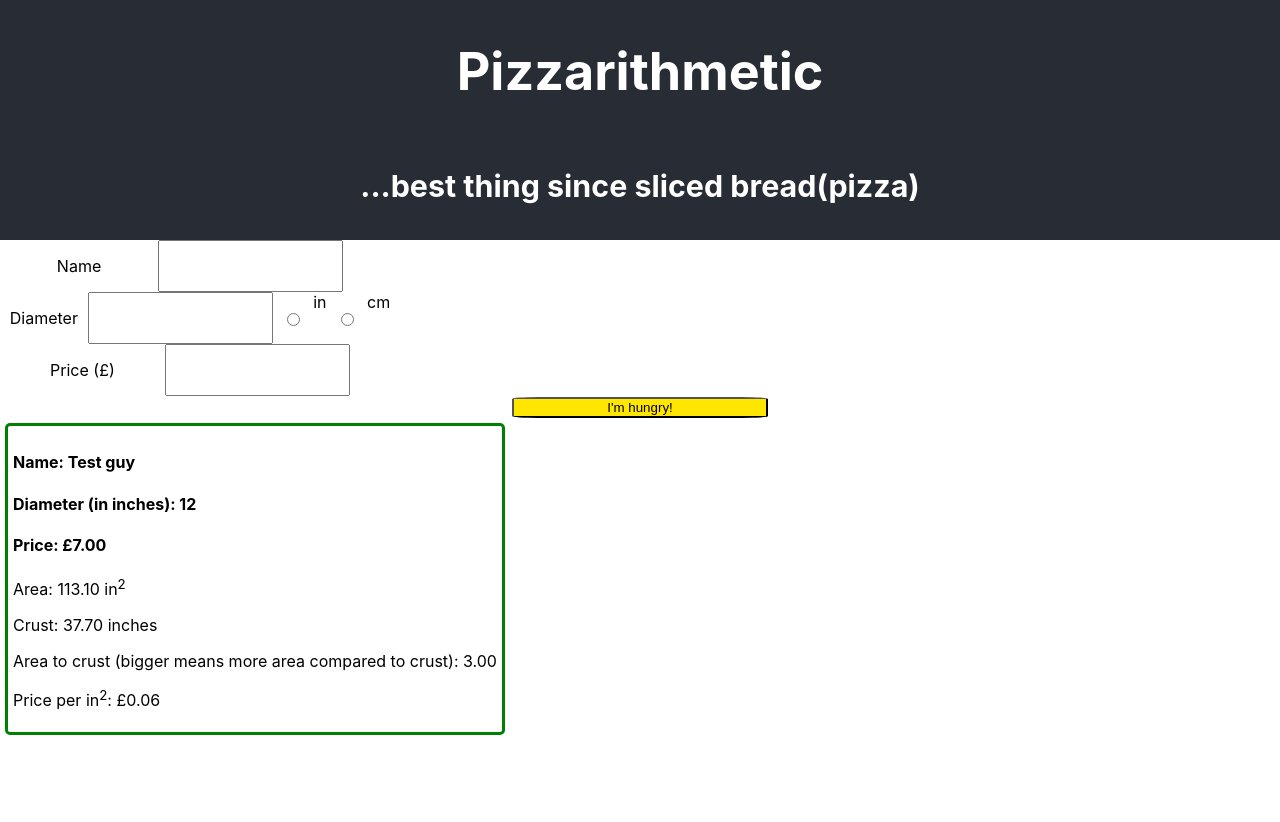
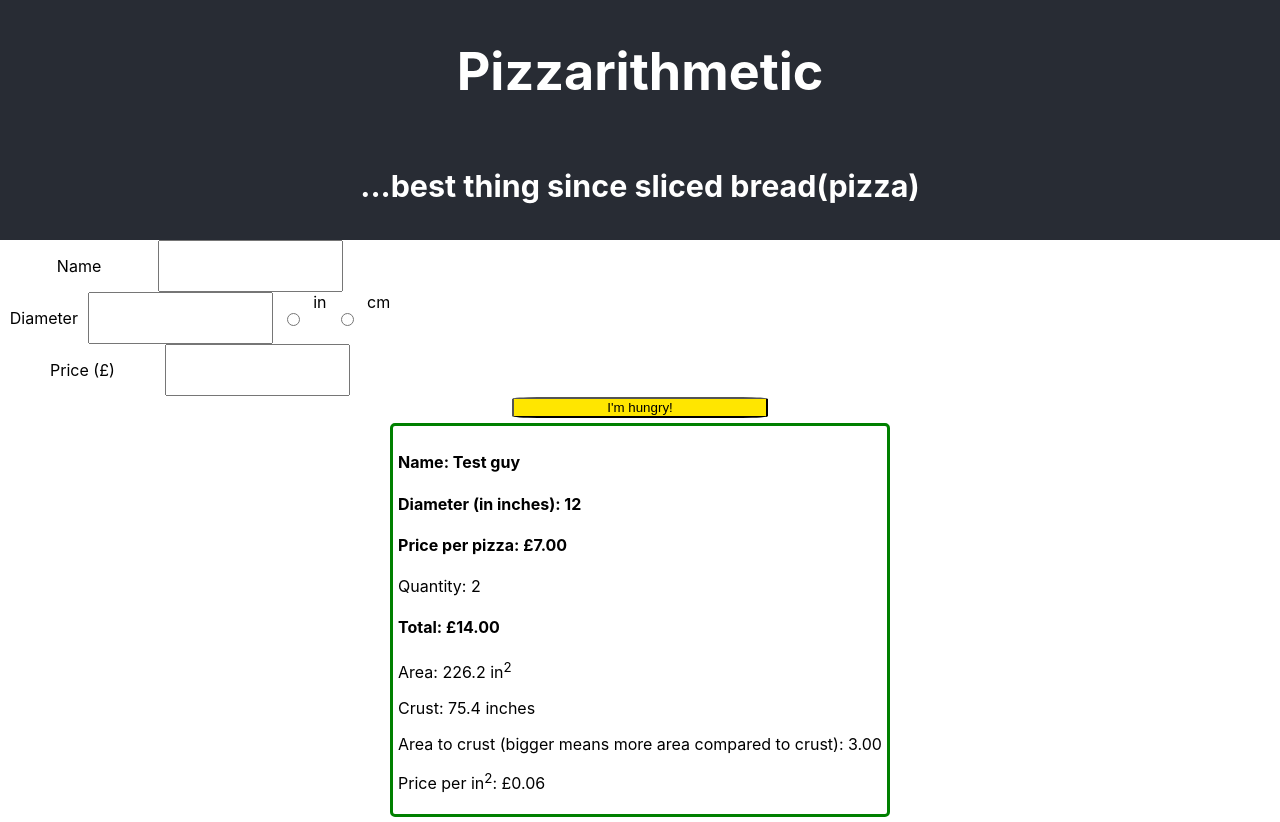
Before and after one commit to spwhittaker/pizza-maths, a React (Create React App) app: page / in a window 1280 px wide. Before the commit the page ends 800 px from the top, so only its background shows below. Built offline with nearby package versions, Linux system fonts and the light colour scheme.

Commit message:
centred cards

```diff
--- a/src/App.js
+++ b/src/App.js
@@ -10,13 +10,20 @@ class App extends React.Component {
   constructor(props) {
     super(props);
     this.state = {
-      pizzas: [{ name: "Test guy", diameter: 12, price: 7, key: "Test guy 0" }]
+      pizzas: [
+        {
+          name: "Test guy",
+          diameter: 12,
+          price: 7,
+          key: "Test guy 0",
+          quantity: 2
+        }
+      ]
     };
     this.handleChange = this.handleChange.bind(this);
   }
   handleChange(e) {
     this.state.pizzas.push(e);
-    console.log(this.state);
     this.forceUpdate();
   }
 
--- a/src/Components/PizzaCard.jsx
+++ b/src/Components/PizzaCard.jsx
@@ -1,6 +1,6 @@
 import React from "react";
 import "../styles/PizzaCard.css";
-const PizzaCard = ({ name, diameter, price }) => {
+const PizzaCard = ({ name, diameter, price, quantity }) => {
   let roundedDiameter;
   if (diameter % 1 === 0) {
     roundedDiameter = diameter;
@@ -13,14 +13,17 @@ const PizzaCard = ({ name, diameter, price }) => {
     <div className="PizzaCard">
       <h4>Name: {name}</h4>
       <h4>Diameter (in inches): {roundedDiameter}</h4>
-      <h4>Price: £{Number(price).toFixed(2)}</h4>
+      <h4>Price per pizza: £{Number(price).toFixed(2)}</h4>
+      <p>Quantity: {quantity}</p>
+
+      <h4>Total: £{Number(price * quantity).toFixed(2)}</h4>
       <p>
-        Area: {area} in<sup>2</sup>
+        Area: {area * quantity} in<sup>2</sup>
       </p>
-      <p>Crust: {circumference} inches</p>
+      <p>Crust: {circumference * quantity} inches</p>
       <p>
         Area to crust (bigger means more area compared to crust):{" "}
-        {(area / circumference).toFixed(2)}
+        {((area * quantity) / (circumference * quantity)).toFixed(2)}
       </p>
       <p>
         Price per in<sup>2</sup>: £{(Number(price) / area).toFixed(2)}
--- a/src/Components/PizzaCards.jsx
+++ b/src/Components/PizzaCards.jsx
@@ -1,6 +1,7 @@
 import React, { Component } from "react";
 
 import PizzaCard from "./PizzaCard";
+import "../styles/PizzaCards.css";
 
 class PizzaCards extends Component {
   constructor(props) {
--- a/src/styles/InputForm.css
+++ b/src/styles/InputForm.css
@@ -3,5 +3,5 @@ button {
   border-radius: 10%;
   width: 20%;
   margin-left: 40%;
-  margin-right: 40%
+  margin-right: 40%;
 }
```
